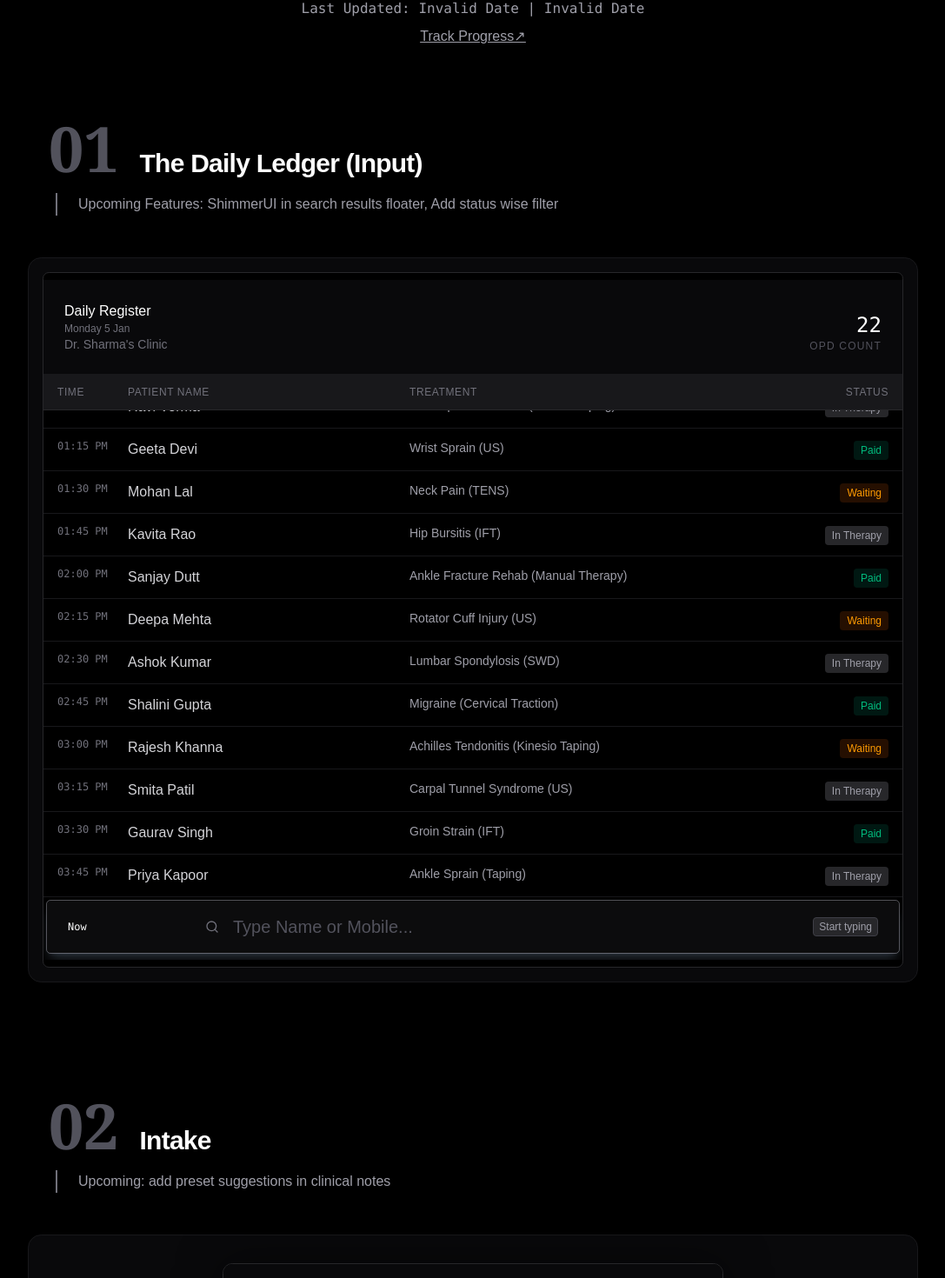
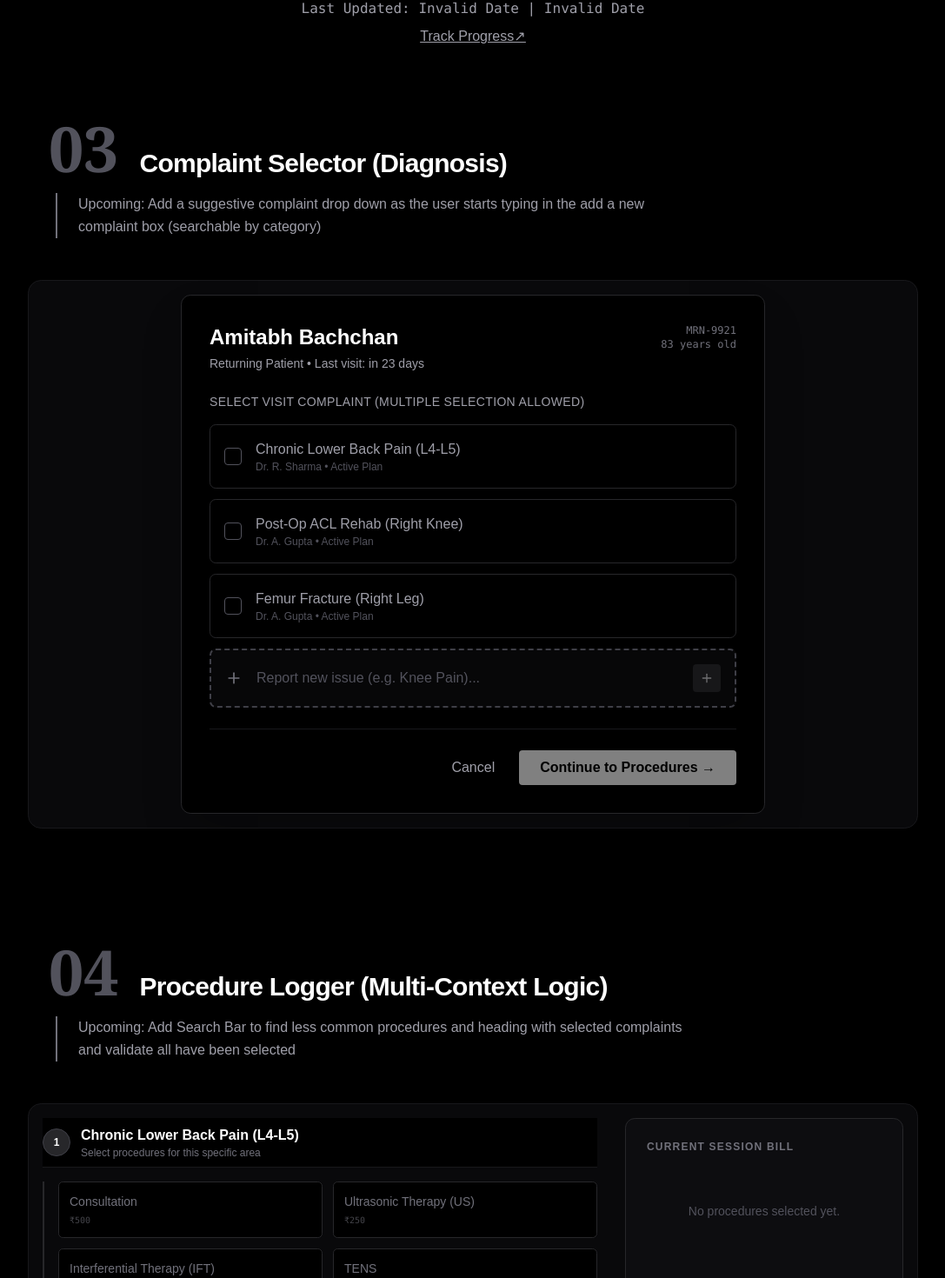
Before and after one commit to omsrivastava512/clinic-demo, a React (Vite) app: page / in a window 1280 px wide. Shown: the part 190-1660 px from the top of the page at 87% size, without its empty margins (96-1183 px from the left). Built offline with nearby package versions, Linux system fonts and the light colour scheme.

Commit message:
refactor: toggle hidden for ledger and registration to focus on complaint selector

```diff
--- a/src/App.tsx
+++ b/src/App.tsx
@@ -55,12 +55,12 @@ const App = () => {
                     <PatientRecord />
                 </PresentationSection> */}
 
-                <PresentationSection title="The Daily Ledger (Input)"
+                <PresentationSection hidden title="The Daily Ledger (Input)"
                     number='01' description='Upcoming Features: ShimmerUI in search results floater, Add status wise filter '>
                     <DailyLedger />
                 </PresentationSection>
 
-                <PresentationSection title="Intake"
+                <PresentationSection hidden title="Intake"
                     number='02' description='Upcoming: add preset suggestions in clinical notes'>
                     <div className="flex gap-5 flex-wrap">
                         <NewPatientIntake onClose={() => { }} initialName="Arjun" onSubmit={() => { }} />
@@ -68,13 +68,13 @@ const App = () => {
                 </PresentationSection>
 
                 <PresentationSection title="Complaint Selector (Diagnosis)"
-                    number='03' description='Upcoming: Add a suggestive complaint drop down as the user starts typing in the add a new complaint box (searchable by category), Add Last Visit as designed in workflow'>
+                    number='03' description='Upcoming: Add a suggestive complaint drop down as the user starts typing in the add a new complaint box (searchable by category)'>
                     <div className="flex justify-center">
                         <ComplaintSelector
                             patient={MOCK_PATIENTS[0]}
                             availableComplaints={MOCK_CONTEXTS}
                             onConfirm={handleLog}
-                            onCancel={() => alert('Cancelled')}
+                            onCancel={() => {}}
                         />
                     </div>
                 </PresentationSection>
```
Also changed, not shown: 1 other file (tests, documents, lock files or other folders).
